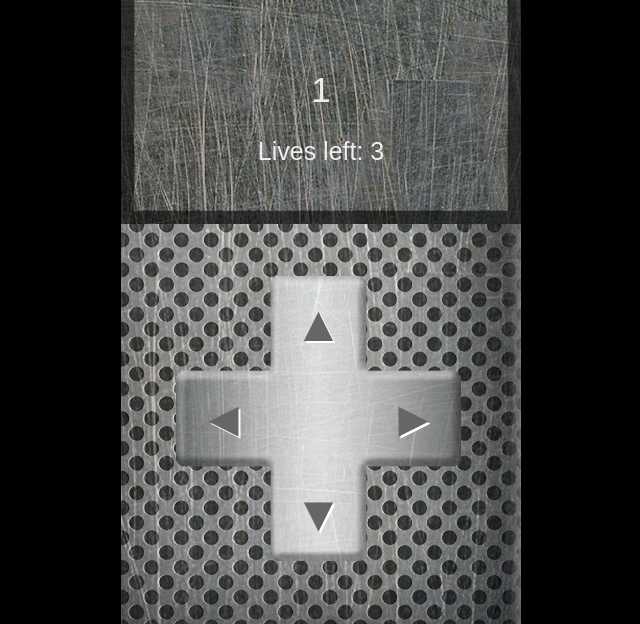
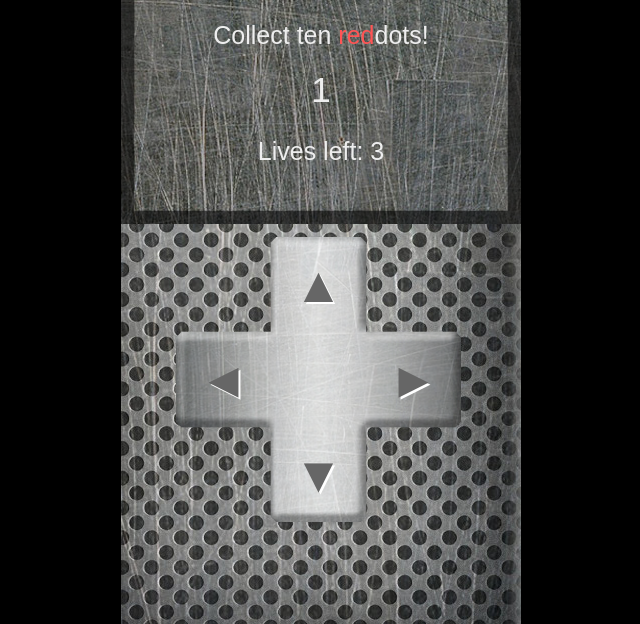
Before and after one commit to ilkkao/snake, a plain HTML site: page src/index.html in a window 1280 px wide. Both pictures are taken after a click on the element "NEW GAME". Shown: the part 176-800 px from the top of the page, without its empty margins (319-959 px from the left). Drawn offline with Linux system fonts and the light colour scheme.

Commit message:
Make first level more interesting. Fix height issue.

```diff
--- a/src/index.html
+++ b/src/index.html
@@ -34,7 +34,7 @@
         background-image:url('images/cover.jpg');
         background-repeat:repeat-y;
         width: 400px;
-        height: 800px;
+        height: 100%;
     }
 
     #canvas
@@ -77,7 +77,7 @@
         display: none;
         border-collapse: collapse;
         position: absolute;
-        top: 452px;
+        top: 413px;
         left: 55px;
         width: 280px;
         height: 280px;
--- a/src/javascripts/main.js
+++ b/src/javascripts/main.js
@@ -51,6 +51,11 @@ var levels = [
         "B                            B" +
         "B                            B" +
         "B                            B" +
+        "B     XXXXXXXXXXXXXXXXXXX    B" +
+        "B                            B" +
+        "B                            B" +
+        "B                            B" +
+        "B                            B" +
         "B    S                       B" +
         "B                            B" +
         "B                            B" +
@@ -61,42 +66,7 @@ var levels = [
         "B                            B" +
         "B                            B" +
         "B                            B" +
-        "B                            B" +
-        "B                            B" +
-        "B                            B" +
-        "B                            B" +
-        "B                            B" +
         "BBBBBBBBBBBBBBBBBBBBBBBBBBBBBB",
-        "XXXXXXXXXXXXXXXXXXXXXXXXXXXXXX" +
-        "X                            X" +
-        "X                            X" +
-        "X                            X" +
-        "X                            X" +
-        "X                            X" +
-        "X                            X" +
-        "X                            X" +
-        "X                            X" +
-        "X                            X" +
-        "X                            X" +
-        "X                            X" +
-        "X                            X" +
-        "X                            X" +
-        "X     XXXXXXXXXXXXXXXXXX     X" +
-        "X                            X" +
-        "X                            X" +
-        "X                            X" +
-        "X                            X" +
-        "X          S                 X" +
-        "X                            X" +
-        "X                            X" +
-        "X                            X" +
-        "X                            X" +
-        "X                            X" +
-        "X                            X" +
-        "X                            X" +
-        "X                            X" +
-        "X                            X" +
-        "XXXXXXXXXXXXXXXXXXXXXXXXXXXXXX",
         "XXXXXXXXXXXXXXXXXXXXXXXXXXXXXX" +
         "X                            X" +
         "X                            X" +
@@ -155,6 +125,36 @@ var levels = [
         "X                    X       X" +
         "X    XXXXXXXXXXXXXXXXX       X" +
         "X                            X" +
+        "X                            X" +
+        "XXXXXXXXXXXXXXXXXXXXXXXXXXXXXX",
+        "XXXXXXXXXXXXXXXXXXXXXXXXXXXXXX" +
+        "X                            X" +
+        "X              X             X" +
+        "X             X       X      X" +
+        "X            X        X      X" +
+        "X           X         X      X" +
+        "X          X          X      X" +
+        "X         X           X      X" +
+        "X        X            X      X" +
+        "X       X             X      X" +
+        "X      X              X      X" +
+        "X     X      XXXXXXXXXX      X" +
+        "X                            X" +
+        "X                            X" +
+        "X     XXXXXXXXXXXXXXXXXX     X" +
+        "X                            X" +
+        "X                            X" +
+        "X                   X        X" +
+        "X                  X         X" +
+        "X          S      X          X" +
+        "X                X           X" +
+        "X               X            X" +
+        "X              X             X" +
+        "X             X              X" +
+        "X            X         X     X" +
+        "X           X          X     X" +
+        "X          X           X     X" +
+        "X         X      XXXXXXX     X" +
         "X                            X" +
         "XXXXXXXXXXXXXXXXXXXXXXXXXXXXXX",
         "XXXXXXXXXXXXXXXXXXXXXXXXXXXXXX" +
@@ -277,11 +277,13 @@ var Game = {
         var a = state.highScore.toString().split(), zeroesToAdd = max - a.length;
         while(zeroesToAdd--) a.unshift("0");
         var highScoreText = a.join("");
+        var levelAmount = levels.length;
 
         Game.showText("<br><br><b><span style=\"font-size:100px\"></span></b>" +
                       "<span style=\"color:#dddddd;font-family:arial;" +
                       "text-shadow:2px 2px 0px #777777;font-size:25px\">" +
-                      "<br>High Score: " + highScoreText + "</span>");
+                      "<br>High Score: " + highScoreText +
+                      "<br>Levels installed: " + levelAmount + "</span>");
 
         $("#button").html("NEW GAME");
         $("#button").show();
@@ -341,9 +343,12 @@ var Game = {
     },
 
     showWaitScreen: function(time) {
-        Game.showText("<br><br><b>LEVEL " + (state.level + 1) + "</b><br><br>" +
+        Game.showText("<br><br><b>LEVEL " + (state.level + 1) + "</b><br>" +
+                      "<span style=\"font-family: arial;font-size:25px\">" +
+                      "Collect ten <span style=\"color:#ff5555\">red</span>" +
+                      "dots!</span><br>" +
                       "<span style=\"font-family: arial;font-size:35px\">" +
-                      time + "</span><br><span style=\"font-family:arial;" +
+                      time + "<br></span><span style=\"font-family:arial;" +
                       "font-size:25px\">" + "Lives left: " + state.lives +
                       "</span>");
     },
@@ -546,7 +551,16 @@ var Game = {
 
     showText: function(html) {
         $("#info-label").html(html);
-        Game.drawLevel(0);
+        for(var x = 0; x < CONST.columns; x++) {
+            for(var y = 0; y < CONST.rows; y++) {
+                if (x == 0 || y == 0 || x == CONST.columns - 1 ||
+                    y == CONST.rows - 1) {
+                    Game.drawDotCanvas(x, y, 4);
+                } else {
+                    Game.drawDotCanvas(x, y, 0);
+                }
+            }
+        }
         $("#info-label").show();
     }
 };
```
